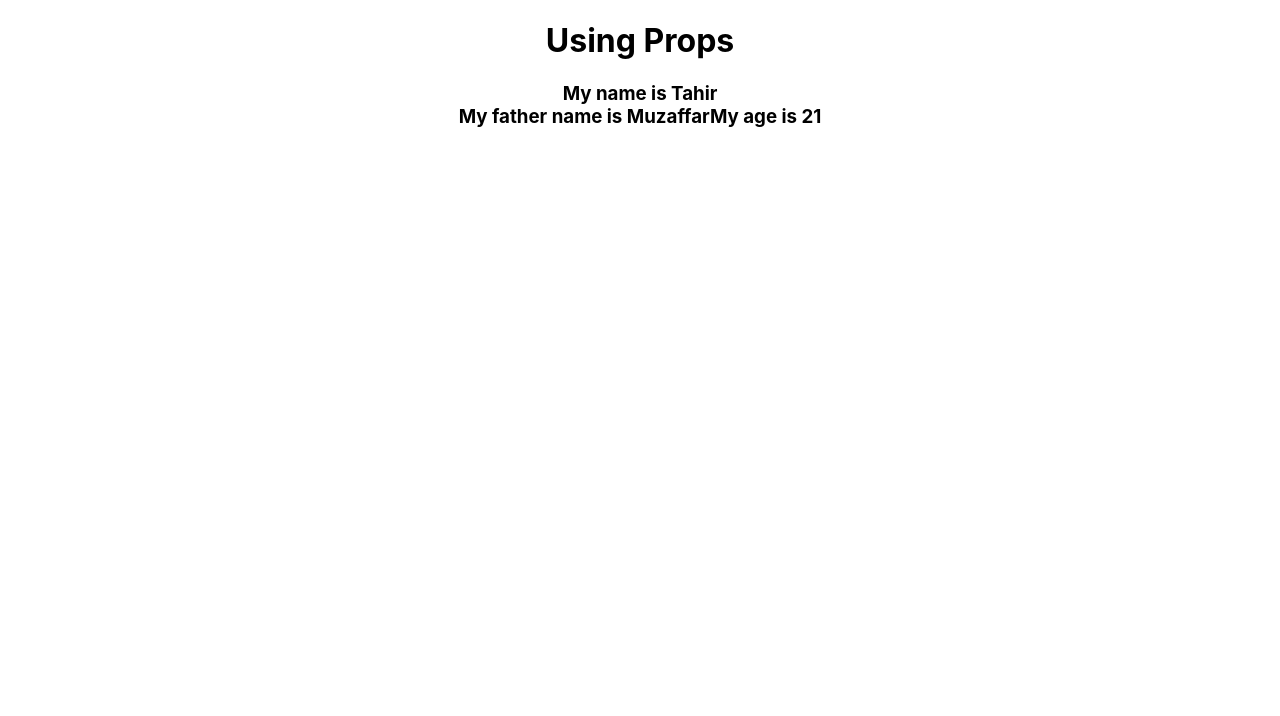
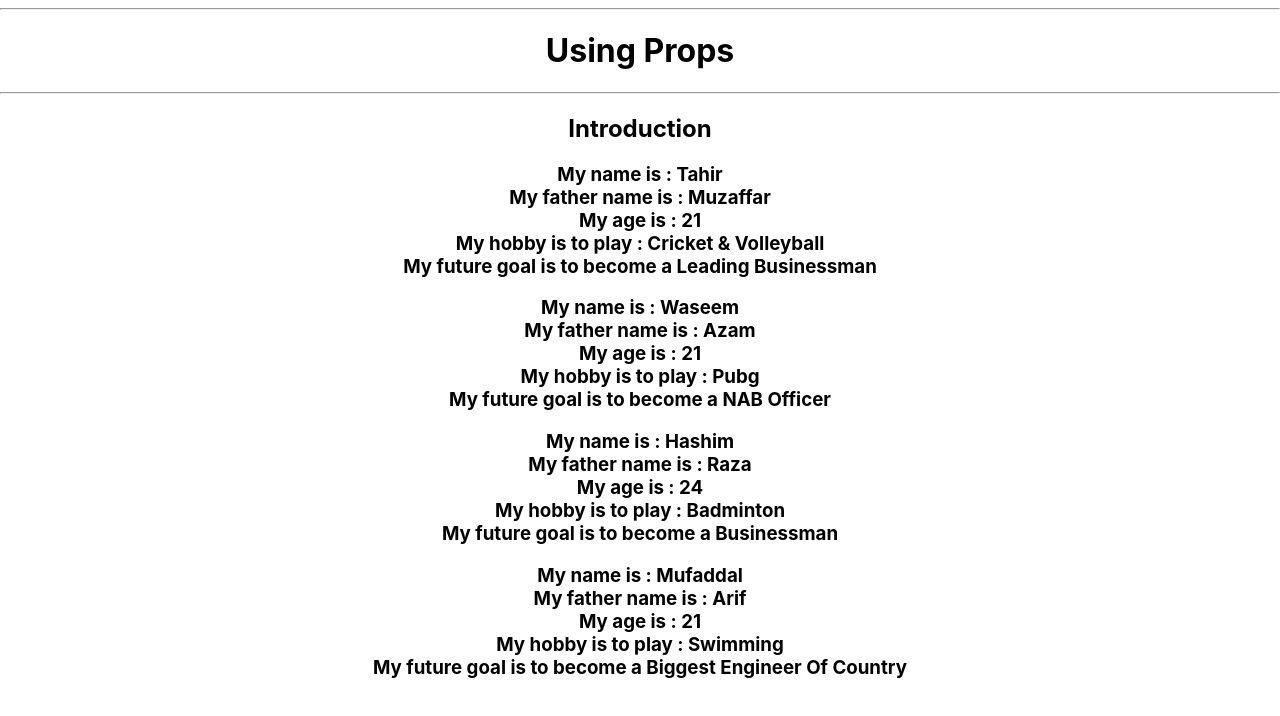
Before and after one commit to Tahirmama/bootcamp_class3_2020, a React (Create React App) app: page / in a window 1280 px wide. Shown: the top 716 px of the page. Built offline with nearby package versions, Linux system fonts and the light colour scheme.

Commit message:
Adding props

```diff
--- a/src/App.js
+++ b/src/App.js
@@ -4,9 +4,17 @@ import Name from './Name'
 function App() {
   return (
     <div className="App">
+      <hr/>
     <h1>Using Props </h1>
+<hr/>
+<h2>Introduction</h2>
 
-    <Name name = "Tahir" F_name= "Muzaffar" age = "21" />
+    <Name name = "Tahir" F_name= "Muzaffar" age = "21" sports="Cricket & Volleyball" F_plan= "Leading Businessman"/>
+    <Name name = "Waseem" F_name= "Azam" age = "21" sports="Pubg" F_plan= "NAB Officer"/>
+    <Name name = "Hashim" F_name= "Raza" age = "24" sports="Badminton" F_plan= "Businessman"/>
+    <Name name = "Mufaddal" F_name= "Arif" age = "21" sports="Swimming" F_plan= "Biggest Engineer Of Country"/>
+
+
     </div>
 
 );
--- a/src/Name.js
+++ b/src/Name.js
@@ -3,10 +3,17 @@ import React from "react";
 function Name(props){
     return(
     <div>
-<h3>My name is {props.name}
+<h3>My name is : {props.name}
 <br/>
-My father name is {props.F_name}
-My age is {props.age}</h3>
+My father name is : {props.F_name}
+<br/>
+My age is : {props.age}
+<br/>
+My hobby is to play : {props.sports}
+<br/>
+My future goal is to become a {props.F_plan}
+
+</h3>
 
 
     </div>
```
